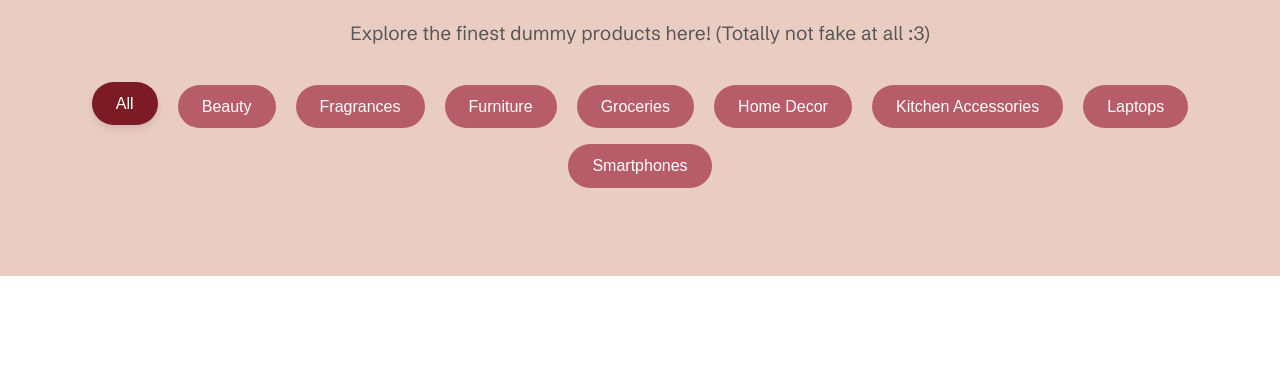
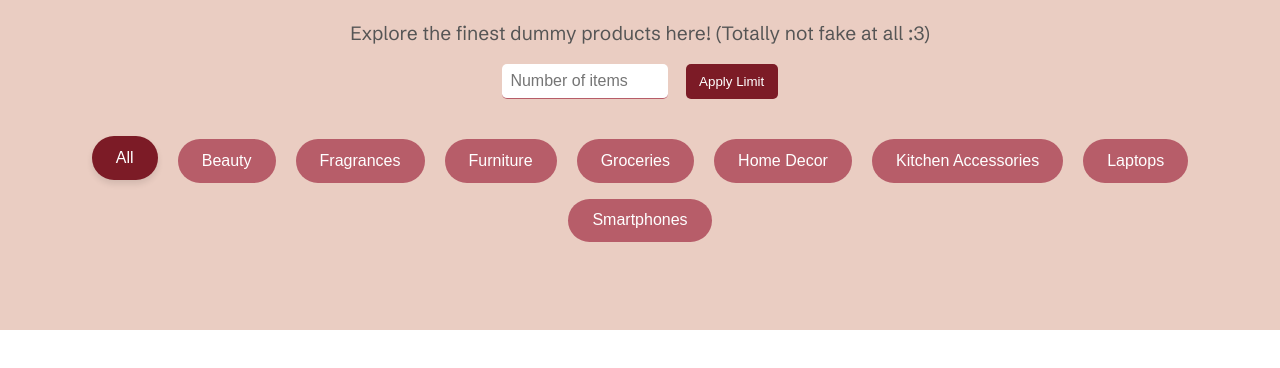
Before and after one commit to NathanKhoP/pweb-js-P5-2024, a plain HTML site: page index.html in a window 1280 px wide. Shown: the part 130-498 px from the top of the page. Drawn offline with Linux system fonts and the light colour scheme; no server answers; a web font is replaced by a local one.

Commit message:
feat: :art: limiting

```diff
--- a/index.html
+++ b/index.html
@@ -13,7 +13,14 @@
         <div class="menu-header">
             <h1>Our Catalogue</h1>
             <p>Explore the finest dummy products here! (Totally not fake at all :3)</p>
+
+            <!-- input - limiting items -->
+            <div class="item-limit-control">
+                <input type="number" id="item-limit" placeholder="Number of items" min="1" max="100" />
+                <button id="apply-limit">Apply Limit</button>
+            </div>
         </div>
+
 
         <div class="menu-categories">
             <button class="category-btn active" data-category="all">All</button>
--- a/script.js
+++ b/script.js
@@ -46,6 +46,17 @@ function displayProducts(products) {
     });
 }
 
+document.getElementById('apply-limit').addEventListener('click', () => {
+    const limit = document.getElementById('item-limit').value || 10;
+    fetch(`https://dummyjson.com/products?limit=${limit}`)
+        .then(res => res.json())
+        .then(data => {
+            allProducts = data.products;
+            displayProducts(allProducts);
+        })
+        .catch(error => console.error('Error fetching products:', error));
+});
+
 // filtering
 const categoryButtons = document.querySelectorAll('.category-btn');
 categoryButtons.forEach(button => {
--- a/styles.css
+++ b/styles.css
@@ -39,6 +39,34 @@ section#menu {
 .menu-header p {
     font-size: 1.2rem;
     color: #555;
+}
+
+.item-limit-control {
+    margin: 1em 0;
+    text-align: center;
+}
+
+.item-limit-control input {
+    padding: 0.5em;
+    font-size: 1rem;
+    width: 150px;
+    border: none;
+    border-bottom: 1px solid #B75D69;
+    border-radius: 5px;
+}
+
+.item-limit-control button {
+    padding: 0.75em 1em;
+    margin-left: 1em;
+    background-color: #7c1b26;
+    color: #fff;
+    border: none;
+    border-radius: 5px;
+    cursor: pointer;
+}
+
+.item-limit-control button:hover {
+    background-color: #B75D69;
 }
 
 .menu-categories {
```
